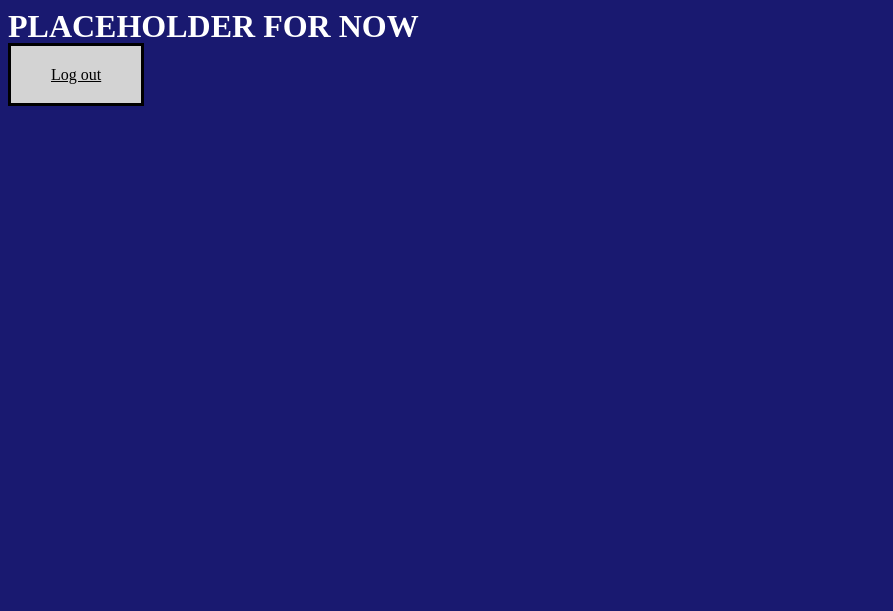
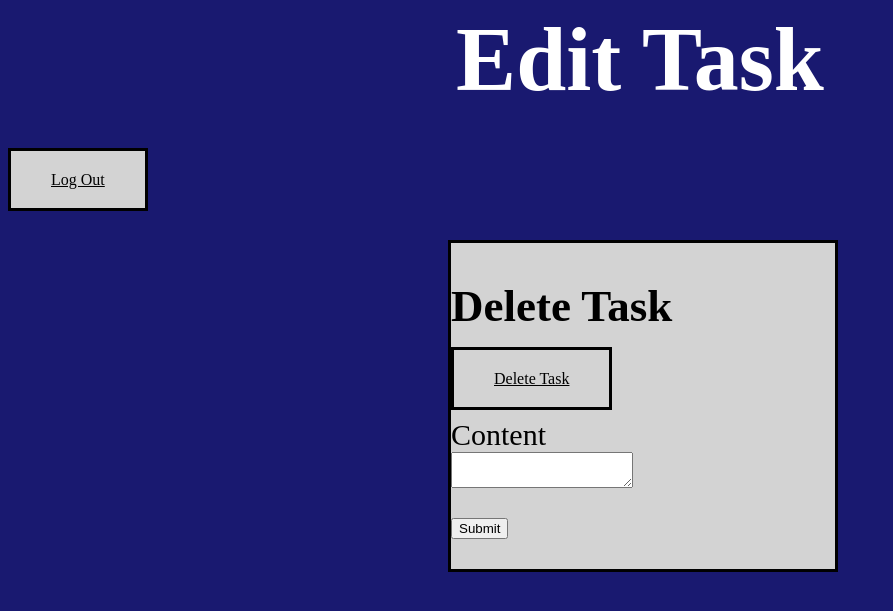
Before and after one commit to Brian1226/Priority-Queue, a Python web app: template app/templates/task.html in a window 1280 px wide. Shown: the top 611 px of the page, without its empty margins (0-893 px from the left). Run offline with Jinja, Linux system fonts and the light colour scheme; the template is opened without the code that fills it: most values are stand-ins (such as "Sample title", 1, 10 or a date in 2020); form fields are guessed from the names that the template uses.

Commit message:
updated task.html

```diff
--- a/app/templates/task.html
+++ b/app/templates/task.html
@@ -3,9 +3,21 @@
 {% block content %}
 <style>
     h1 {
+        text-align: center;
+        font-size: 90px;
         color: white;
     }
 
+    div {
+        text-align: left;
+        background-color: lightgray;
+        border: solid;
+        font-size: 30px;
+        width: 30%;
+        left: 35%;
+        top: 30%;
+        position: absolute;
+    }
     .button {
         background-color: lightgray;
         color: black;
@@ -15,11 +27,22 @@
     }
 </style>
 
-<h1>
-    PLACEHOLDER FOR NOW
-</h1>
+<h1>Edit Task</h1>
+<div>
+    <h2>Delete Task</h2>
+    <p><a href="{{ url_for('deletetask') }}" class="button">Delete Task</a></p>
+    <form action="" method="post" novalidate>
+        {{ form.hidden_tag() }}
+        <p>
+            {{ form.content.label }}<br>
+            {{ form.content(size=32) }}
+        </p>
+        <p> {{ form.submit() }} </p>
+    </form>
+</div>
+
 
 <!-- Adding this here to test the logout function. Should be removed or moved elsewhere later -->
-<p><a href="{{ url_for('logout') }}" class="button">Log out</a></p>
+<p><a href="{{ url_for('logout') }}" class="button">Log Out</a></p>
 
 {% endblock %}
```
